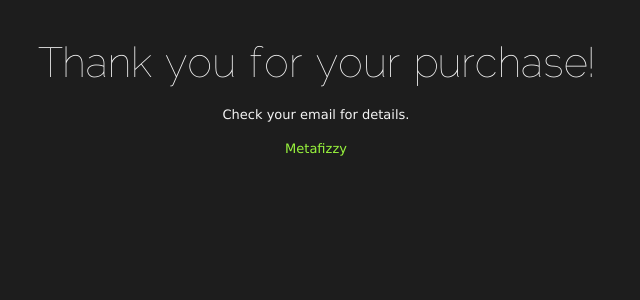
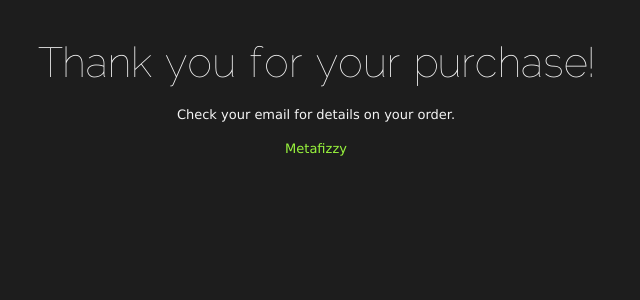
Before and after one commit to metafizzy/metafizzy.co, a Jekyll site: the page built from success.html, in a window 1280 px wide. Shown: the top 300 px of the page, without its empty margins (324-964 px from the left). Built offline with Jekyll 4.4.1, drawn with Linux system fonts in a browser that asks for light colours.

Commit message:
add html-foot include with Google Analytics and Mint; Tweak success and cancel pages

```diff
--- a/_layouts/blog.html
+++ b/_layouts/blog.html
@@ -21,5 +21,4 @@
 
 <script src="{{ root_path }}assets/js/scripts.js"></script>
 
-</body>
-</html>
+{% include html-foot.html %}
--- a/canceled.html
+++ b/canceled.html
@@ -5,7 +5,6 @@ layout: nil
 <html lang="en">
 <head>
   <meta charset="utf-8" />
-  <meta name="google-site-verification" content="UUcS9OxYc-a3DO6oACFLndUyJEfZxmTBoP5N_tnmMXE" />
   <title>Order canceled &middot; Metafizzy</title>
 
   <meta name="description" content="Delightful web resources" />
@@ -29,6 +28,4 @@ layout: nil
 
   <script src="assets/js/scripts.js"></script>
 
-
-</body>
-</html>
+{% include html-foot.html %}
--- a/index.html
+++ b/index.html
@@ -95,7 +95,4 @@
     window.addEventListener( 'DOMContentLoaded', init, false);
   </script>
 
-  <script src="http://desandro.com/mint/?js"></script>
-
-</body>
-</html>
+{% include html-foot.html %}
--- a/success.html
+++ b/success.html
@@ -5,7 +5,6 @@ layout: nil
 <html lang="en">
 <head>
   <meta charset="utf-8" />
-  <meta name="google-site-verification" content="UUcS9OxYc-a3DO6oACFLndUyJEfZxmTBoP5N_tnmMXE" />
   <title>Order success &middot; Metafizzy</title>
 
   <meta name="description" content="Delightful web resources" />
@@ -23,12 +22,10 @@ layout: nil
 
   <h1>Thank you for your purchase!</h1>
 
-  <p>Check your email for details.</p>
+  <p>Check your email for details on your order.</p>
 
   <p><a href="/"><span class="metafizzy">Metafizzy</span></a></p>
 
   <script src="assets/js/scripts.js"></script>
 
-
-</body>
-</html>
+{% include html-foot.html %}
```
Also changed, not shown: _includes/html-foot.html (added, +11 -0 lines).
